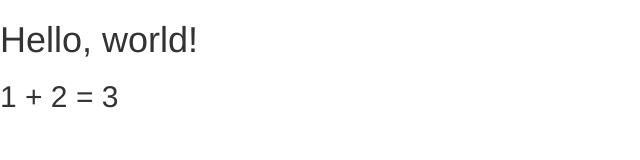
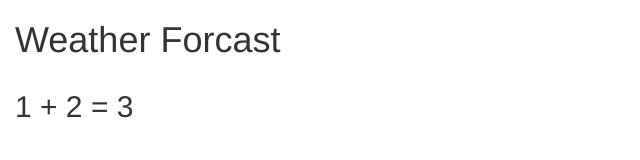
Before and after one commit to dperuo/wipro-digital, a website: page index.html in a window 1280 px wide. Shown: the whole page, without its empty margins (0-640 px from the left). Drawn offline with nearby package versions, Linux system fonts and the light colour scheme.

Commit message:
Add bootstrap boilerplate

```diff
--- a/index.html
+++ b/index.html
@@ -18,17 +18,23 @@
       <script src="https://oss.maxcdn.com/respond/1.4.2/respond.min.js"></script>
     <![endif]-->
   </head>
-  <body ng-controller="ctrl as ctrl">
-    <h1>Hello, world!</h1>
 
-    <h2>1 + 2 = {{ 1 + 2 }}</h2>
+  <body ng-controller="ctrl as ctrl" ng-cloak>
+    <div class="container-fluid">
+      <div class="row">
+        <div class="col-md-4">
+          <h1>Weather Forcast</h1>
+        </div>
+      </div>
+
+      <div class="row">
+        <div class="col-md-4">
+          <h2>1 + 2 = {{ 1 + 2 }}</h2>
+        </div>
+      </div>
+    </div>
 
     <script src="//ajax.googleapis.com/ajax/libs/angularjs/1.5.2/angular.min.js" charset="utf-8"></script>
     <script src="dist/js/bundle.min.js" charset="utf-8"></script>
-    <!-- jQuery (necessary for Bootstrap's JavaScript plugins) -->
-    <!-- <script src="https://ajax.googleapis.com/ajax/libs/jquery/1.11.3/jquery.min.js"></script> -->
-    <!-- Include all compiled plugins (below), or include individual files as needed -->
-    <!-- Latest compiled and minified JavaScript -->
-    <!-- <script src="https://maxcdn.bootstrapcdn.com/bootstrap/3.3.6/js/bootstrap.min.js" integrity="sha384-0mSbJDEHialfmuBBQP6A4Qrprq5OVfW37PRR3j5ELqxss1yVqOtnepnHVP9aJ7xS" crossorigin="anonymous"></script> -->
   </body>
 </html>
```
